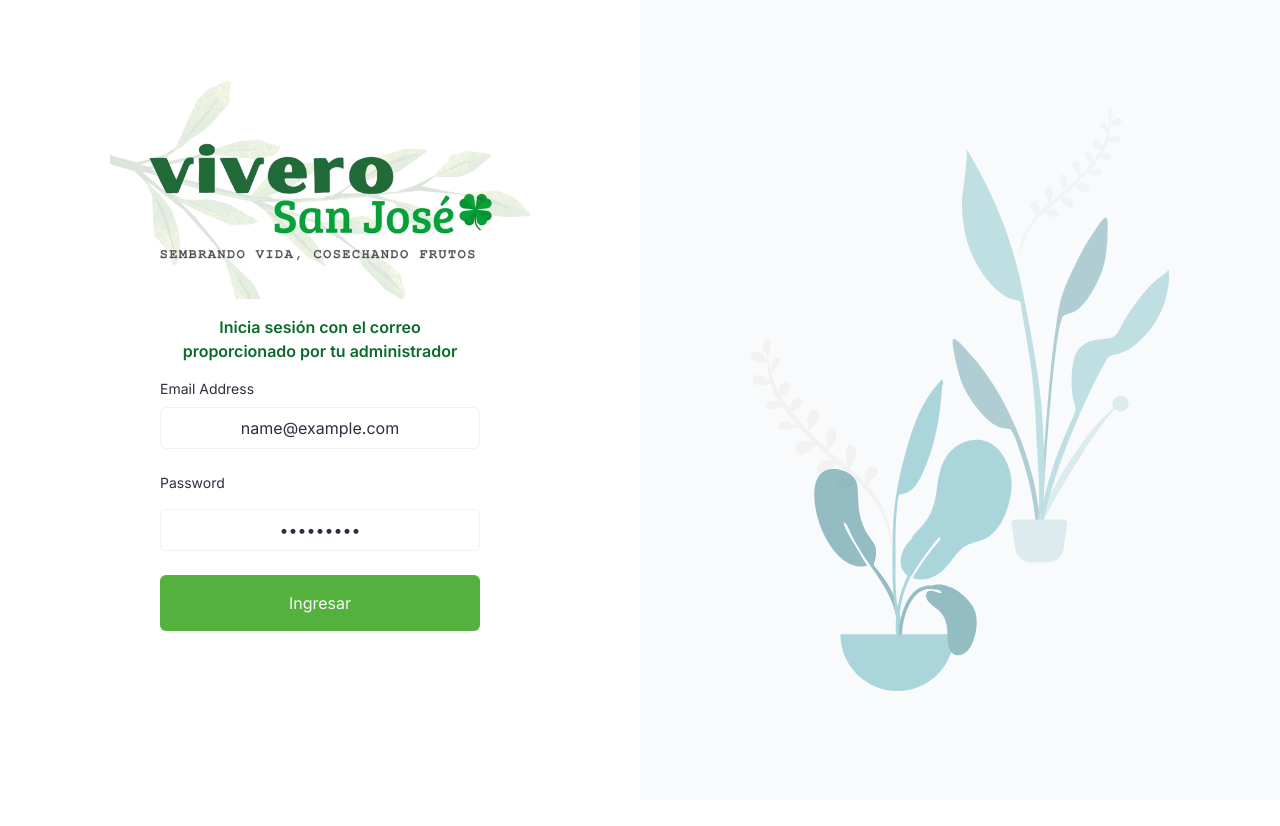
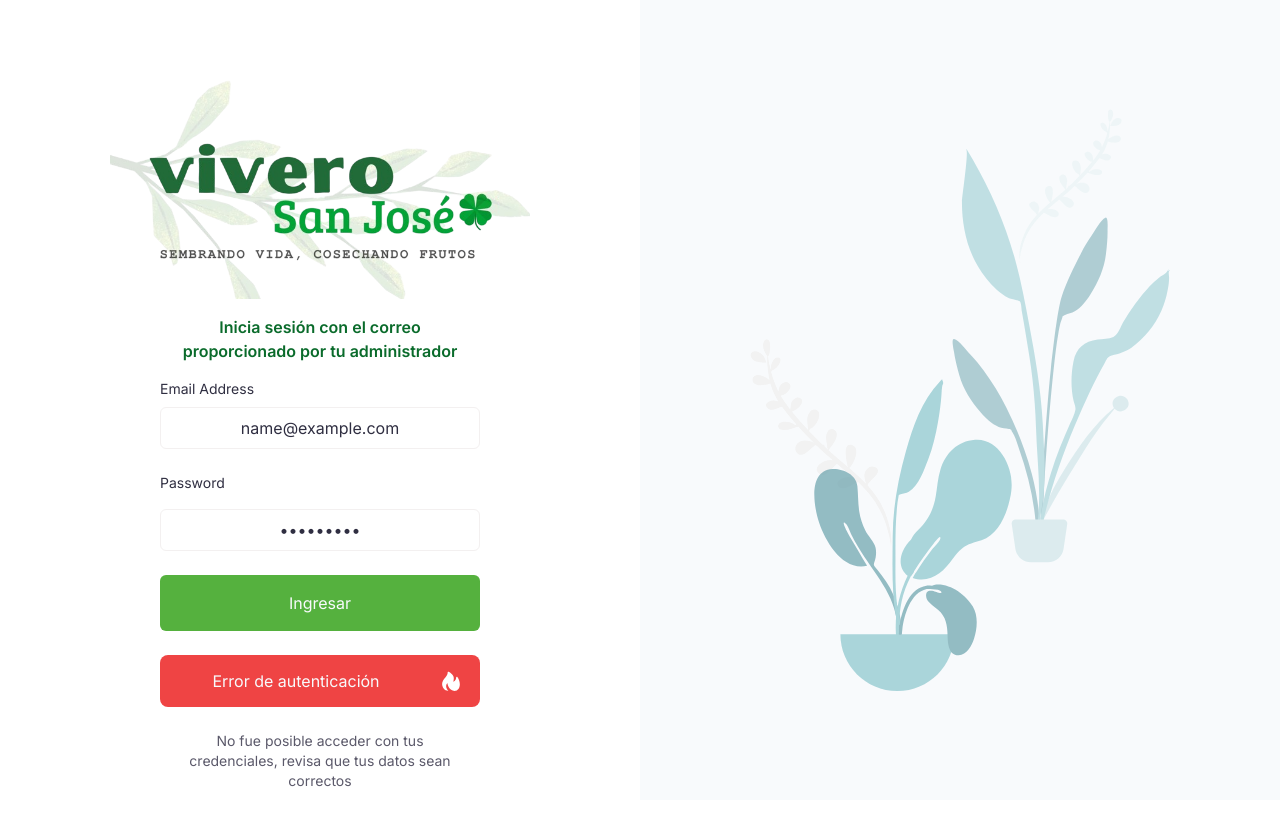
Before and after one commit to JI-Villalobos/sj-vivero, a Next.js app: page /login in a window 1280 px wide. Both pictures are taken after typing "name@example.com", "Sample123" into the empty fields and a click on the button "Ingresar". Before the commit the page ends 800 px from the top, so only its background shows below. Built offline with nearby package versions, Linux system fonts and the light colour scheme; no server answers.

Commit message:
add login request logic

```diff
--- a/src/app/api/auth/route.ts
+++ b/src/app/api/auth/route.ts
@@ -19,7 +19,6 @@ export async function POST(req: Request) {
 
         return Response.json({ result })
     } catch (error) {
-        console.log(error);
-
+        return Response.error()
     }
 }
--- /dev/null
+++ b/src/lib/definitions.ts
@@ -0,0 +1,19 @@
+export type RequestStatus = {
+    isPending: boolean
+    error: boolean
+}
+
+export const initialStatus: RequestStatus = {
+    isPending: false,
+    error: false
+}
+
+export const pendingRequest: RequestStatus = {
+    isPending: true,
+    error: false
+}
+
+export const failedRequest: RequestStatus = {
+    isPending: false,
+    error: true
+}
--- a/src/ui/login/LoginForm.tsx
+++ b/src/ui/login/LoginForm.tsx
@@ -1,11 +1,17 @@
 'use client'
 
+import { failedRequest, initialStatus, pendingRequest } from "@/src/lib/definitions"
 import { useRouter } from "next/navigation"
+import { useState } from "react"
+import { Spinner } from "../shared/Spinner"
+import { ErrorLabel } from "../shared/ErrorLabel"
 
 export const LoginForm = () => {
+    const [status, setStatus] = useState(initialStatus)
     const router = useRouter()
 
     const handleSubmit = async (event: {target: any, preventDefault: () => void}) => {
+        setStatus(pendingRequest)
         const formData = new FormData(event.target)
         event.preventDefault()
 
@@ -22,9 +28,14 @@ export const LoginForm = () => {
 				headers: { 'Content-Type': 'application/json'  },
 				body: JSON.stringify(body)
         }).then((res) => {
-            router.push("/")
-        }).catch((err) => {
-            console.log('err');
+            if (res.status == 200) {
+                setStatus(initialStatus)
+                router.push("/")
+            } else {
+                setStatus(failedRequest)
+            }
+        }).catch(() => {
+           setStatus(failedRequest)
         })
     }
 
@@ -72,9 +83,17 @@ export const LoginForm = () => {
                     className="w-full px-3 py-4 text-mp-white bg-mp-green rounded-md focus:bg-mp-light-green
                                 focus:outline-none"
                 >
-                    Ingresar
+                    {status.isPending ? <Spinner /> : 'Ingresar'}
                 </button>
             </div>
+            {
+                status.error && <ErrorLabel
+                                    title="Error de autenticación"
+                                    description="No fue posible acceder con tus credenciales,
+                                                 revisa que tus datos sean correctos"
+                                />
+            }
+
         </form>
     )
 }
--- /dev/null
+++ b/src/ui/shared/ErrorLabel.tsx
@@ -0,0 +1,38 @@
+'use client'
+import { BiSolidHot } from "react-icons/bi";
+
+interface Props {
+    title: string
+    description: string
+}
+
+export const ErrorLabel = ({ title, description }: Props) => {
+    return (
+        <>
+            <div
+                className="font-regular relative block w-full rounded-lg bg-mp-error p-4
+                            text-base leading-5 text-mp-white opacity-100"
+                data-dismissible="alert"
+            >
+                <div className="mr-12 text-center">{title}</div>
+                <div
+                    className="absolute top-2.5 right-3 w-max rounded-lg transition-all hover:bg-white hover:bg-opacity-20"
+                    data-dismissible-target="alert"
+                >
+                    <button
+                        role="button"
+                        className="w-max rounded-lg p-1"
+                        data-alert-dimissible="true"
+                    >
+                        <BiSolidHot color="white" size={25}/>
+                    </button>
+                </div>
+            </div>
+            <div className="w-full pt-5 px-4 mb-8 mx-auto ">
+                <div className="text-sm text-mp-soft-dark py-1 text-center">
+                    {description}
+                </div>
+            </div>
+        </>
+    )
+}
--- a/src/ui/shared/Menu.tsx
+++ b/src/ui/shared/Menu.tsx
@@ -1,7 +1,4 @@
-import Link from "next/link";
 import { BiLeaf } from "react-icons/bi";
-import { BiHomeAlt } from "react-icons/bi";
-import { BiBookBookmark } from "react-icons/bi";
 import { LinkItems } from "./LinkItems";
 
 export const Menu = () => {
--- /dev/null
+++ b/src/ui/shared/Spinner.tsx
@@ -0,0 +1,14 @@
+export const Spinner = () => {
+    return (
+        <div className="w-full flex items-center justify-center">
+            <div
+                className="animate-spin inline-block w-8 h-8 border-[3px] border-current border-t-0 border-l-2
+             text-mp-white rounded-full"
+                role="status"
+                aria-label="loading"
+            >
+                <span className="sr-only">Loading...</span>
+            </div>
+        </div>
+    )
+}
```
